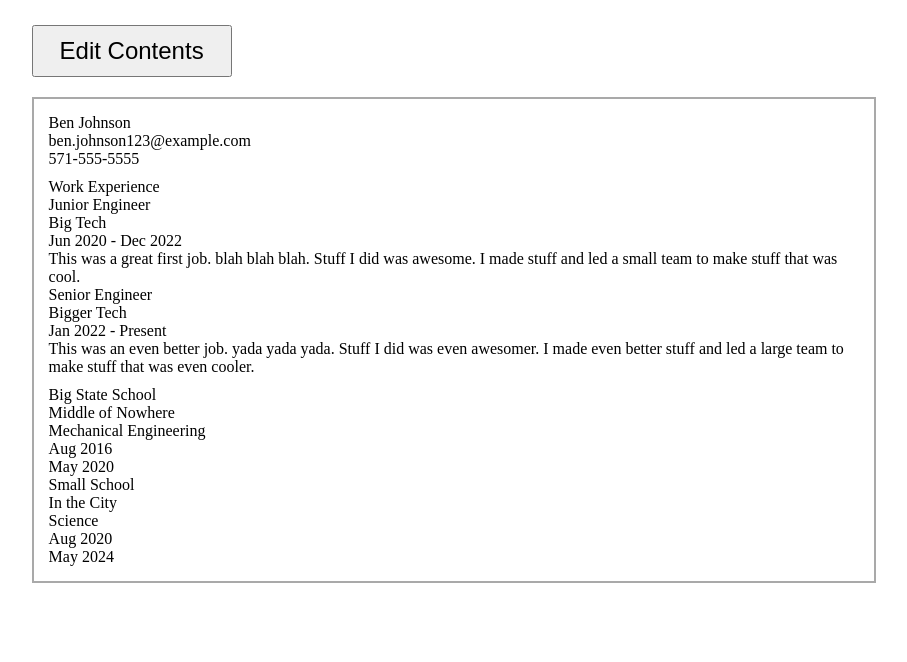
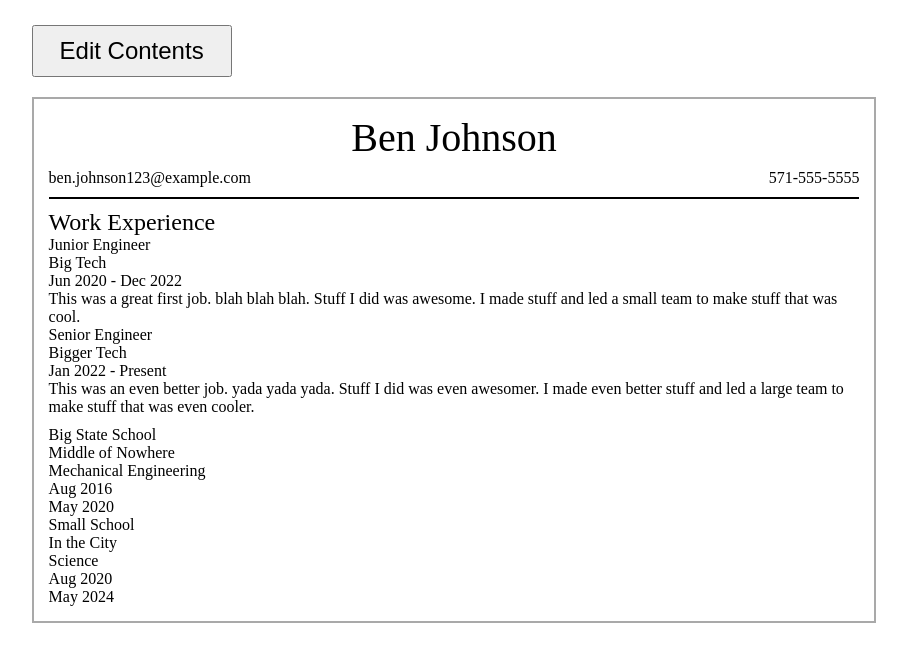
Before and after one commit to mwglow15/cv-builder, a React (Vite) app: page / in a window 1280 px wide. Both pictures are taken after a click on the button "Generate CV". Shown: the top 662 px of the page, without its empty margins (186-1093 px from the left). Built offline with nearby package versions, Linux system fonts and the light colour scheme.

Commit message:
Initial layout for personal info

```diff
--- a/src/components/personal/PersonalInfo.jsx
+++ b/src/components/personal/PersonalInfo.jsx
@@ -1,9 +1,10 @@
 import "../../styles/personalInfo.css"
+import "../../styles/infoSection.css"
 
 export default function PersonalInfo({ personalInfo }) {
   return(
     <div className="info-section personal-info">
-      <div>{personalInfo.firstName} { ' ' } {personalInfo.lastName} </div>
+      <div className="name">{personalInfo.firstName} { ' ' } {personalInfo.lastName} </div>
       <div className="contact-info">
         <div>{personalInfo.email}</div>
         <div>{personalInfo.phone}</div>
--- a/src/styles/infoSection.css
+++ b/src/styles/infoSection.css
@@ -1,3 +1,7 @@
 .info-section {
-  border: 1px black, soli
+
 }
+
+.heading {
+  font-size: 1.5rem;
+}
--- a/src/styles/personalInfo.css
+++ b/src/styles/personalInfo.css
@@ -1,3 +1,19 @@
 .personal-info {
   width: 100%;
+  display: flex;
+  flex-direction: column;
+  align-items: center;
+  gap: 7.5px;
+  border-bottom: 2px black solid;
+  padding-bottom: 10px;
 }
+
+.name {
+  font-size: 2.5rem;
+}
+
+.contact-info {
+  display: flex;
+  justify-content: space-between;
+  width: 100%;
+}
```
